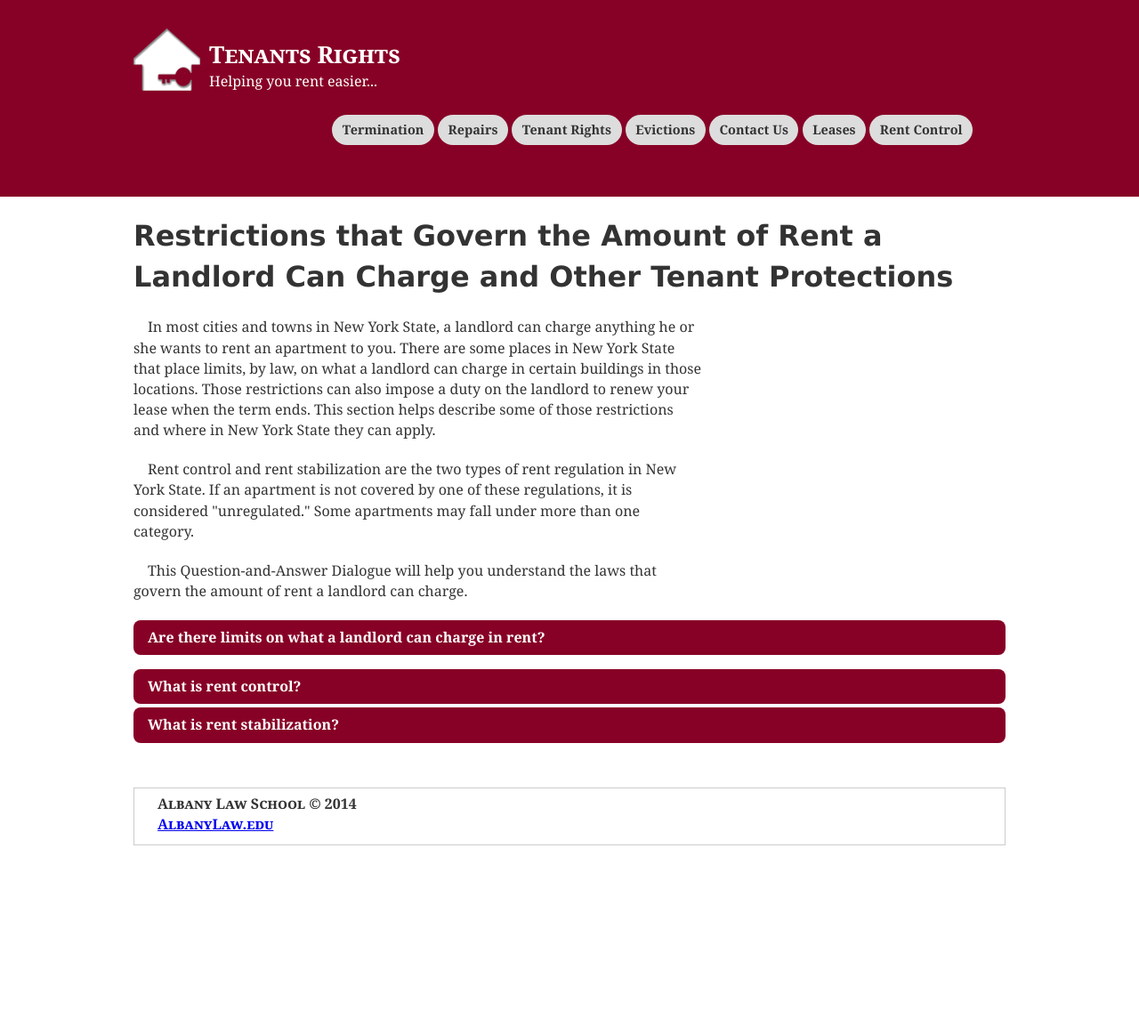
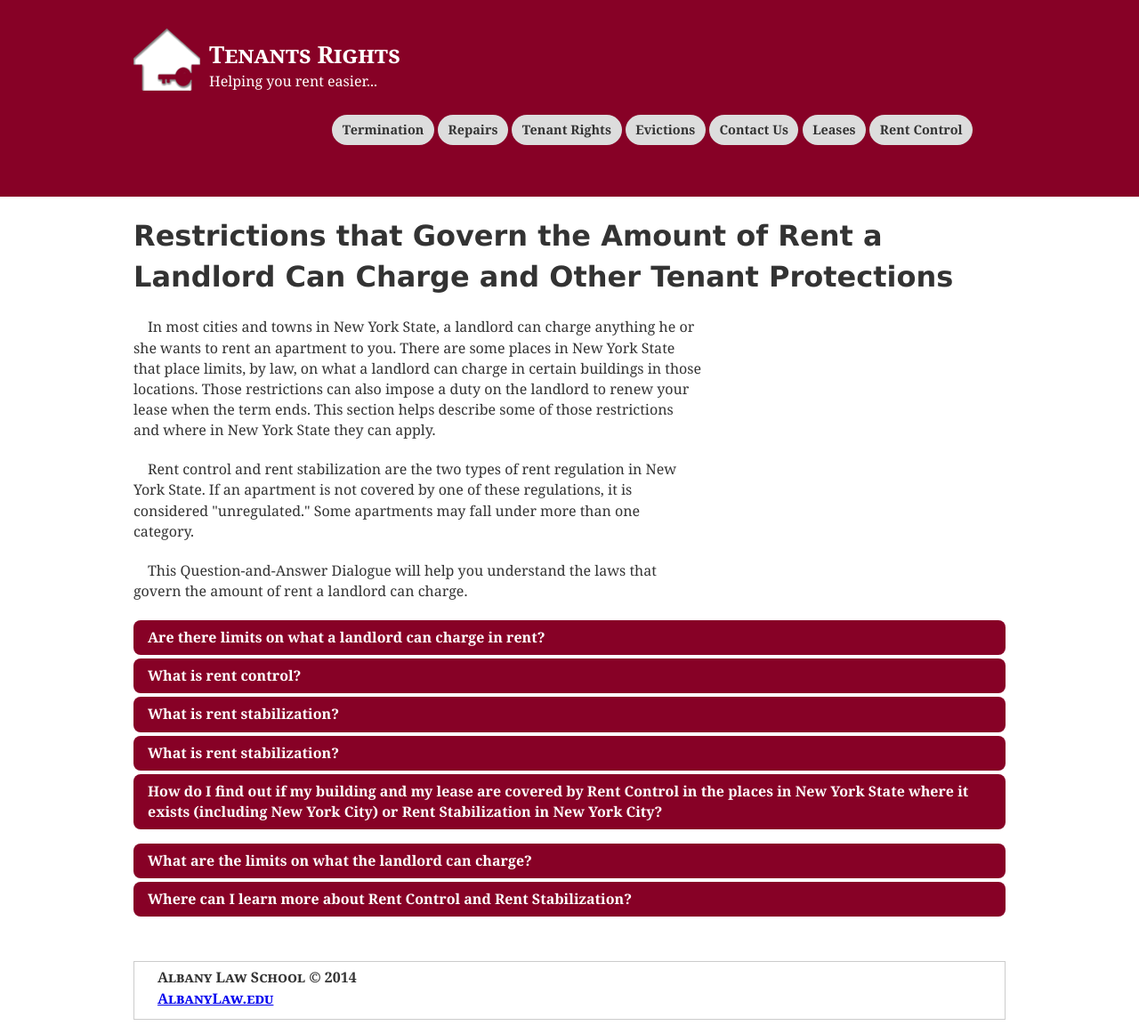
Before and after one commit to iinf362/team5, a Jekyll site: the page built from rent_control/index.html, in a window 1280 px wide. Shown: the whole page at 89% size. Built offline with Jekyll 4.4.1, drawn with Linux system fonts in a browser that asks for light colours; before the commit the page ends 950 px from its top, so only the background shows below that.

Commit message:
finished rent control info

```diff
--- a/rent_control/index.html
+++ b/rent_control/index.html
@@ -13,7 +13,7 @@
     <div class="panel">
       <div class="panel-title" id="panel1">Are there limits on what a landlord can charge in rent?</div>
       <div class="panel-content" id="panelC1"><p>The first limit on what a landlord can charge in rent is the amount for rent that is stated in the lease agreement between the tenant and the landlord. You should not have to pay more than the lease amount. When the term of the lease ends, in most cities and towns in New York State, the landlord can seek to increase the rent if you want to renew the lease, and you can only renew the lease with the landlord’s consent. There are places in New York State where there are limits on the amount of rent a landlord can charge in certain buildings in those cities and towns. Keep reading for more details on where these restrictions apply.</p></div>
-      </div>
+
 
 
     <div class="panel">
@@ -24,7 +24,44 @@
 
     <div class="panel">
       <div class="panel-title" id="panel3">What is rent stabilization?</div>
-      <div class="panel-content" id="panelC3"><p>Generally, in New York City, apartments are under rent stabilization if they are in buildings of six or more units built between February 1, 1947 and December 31, 1973. Tenants in buildings built before February 1, 1947, who moved in after June 30, 1971, are also covered by rent stabilization. A third category of rent stabilized apartments covers buildings with three or more apartments constructed or extensively renovated on or after January 1, 1974 with special tax benefits. Outside New York City, rent stabilized apartments are generally found in buildings with six or more apartments that were built before January 1, 1974, in localities that have adopted the law. Such localities can be found mostly in Nassau, Westchester and Rockland counties</p>
+      <div class="panel-content" id="panelC3"><p>Generally, in New York City, apartments are under rent stabilization if they are in buildings of six or more units built between February 1, 1947 and December 31, 1973. Tenants in buildings built before February 1, 1947, who moved in after June 30, 1971, are also covered by rent stabilization. A third category of rent stabilized apartments covers buildings with three or more apartments constructed or extensively renovated on or after January 1, 1974 with special tax benefits. Outside New York City, rent stabilized apartments are generally found in buildings with six or more apartments that were built before January 1, 1974, in localities that have adopted the law. Such localities can be found mostly in Nassau, Westchester and Rockland counties</p></div>
+
+    <div class="panel">
+      <div class="panel-title" id="panel4">What is rent stabilization?</div>
+      <div class="panel-content" id="panelC4"><p>Local Rent Guidelines Boards in New York City, Nassau, Rockland and Westchester counties set maximum rates for rent increases once a year which are effective for one or two year leases beginning on or after October 1st each year. Tenants in rent stabilized apartments are entitled to receive required essential services and to have their leases renewed, and may not be evicted except on grounds allowed by law.</p>
+      <p>In New York City, each rent controlled apartment has a maximum base rent that is adjusted every two years to reflect changes in operating costs. Tenants can challenge increases if:</p>
+      <ul>
+      <li>the rent being charged by the landlord is more than the legal regulated rent,</li>
+      <li>the building has housing code violations,</li>
+      <li>the owner’s expenses do not justify an increase, or</li>
+      <li>the owner is not maintaining essential services.</li>
+      </ul>
+      </div>
+
+<div class="panel">
+      <div class="panel-title" id="panel5">How do I find out if my building and my lease are covered by Rent Control in the places in New York State where it exists (including New York City) or Rent Stabilization in New York City?</div>
+      <div class="panel-content" id="panelC5"><p>To find out whether or not an apartment is regulated, contact the New York State Homes and Community Renewal (HCR).</p>
+      <p>http://www.nyshcr.org/</p></div>
+
+
+
+      <div class="panels">
+    <div class="panel">
+      <div class="panel-title" id="panel6">What are the limits on what the landlord can charge?</div>
+      <div class="panel-content" id="panelC6"><p>You can contact the New York State Homes and Community Renewal (DHCR) to find out if you are covered by Rent Control or Rent Stabilization and that agency can assist you in determining what your rent should be.</p>
+      <p>http://www.nyshcr.org/AboutUs/ContactUs.htm</p>
+      </div>
+
+
+          <div class="panel">
+      <div class="panel-title" id="panel7">Where can I learn more about Rent Control and Rent Stabilization?</div>
+      <div class="panel-content" id="panelC7">
+      <ul>
+        <li>NYC rent guidelines board</li>
+        <li>NYC.gov – Rules and Regulations</li>
+        <li>New York Rent Laws</li>
+    </ul>
+    </div>
 
 
 
```
